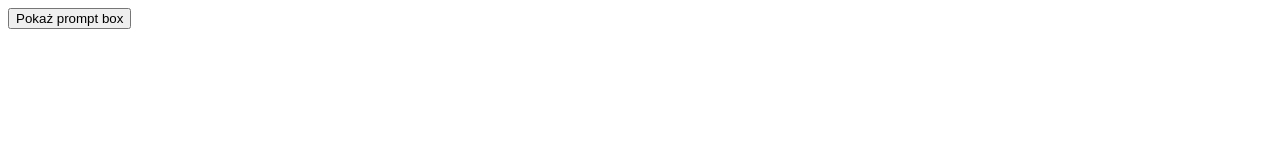
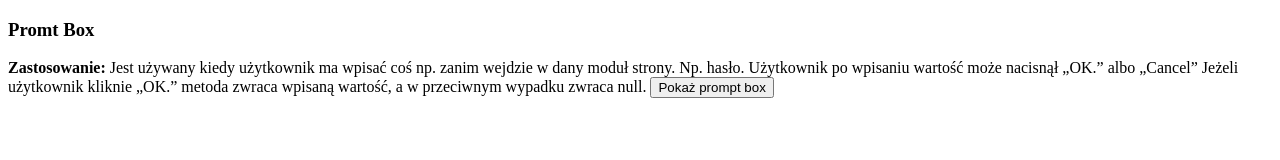
Before and after one commit to aracewicz/kms, a plain HTML site: page zad9_race.html in a window 1280 px wide. Drawn offline with Linux system fonts and the light colour scheme.

Commit message:
Update zad9_race.html

```diff
--- a/zad9_race.html
+++ b/zad9_race.html
@@ -12,6 +12,11 @@
         </script>
 </head>
  <body>
+   <h3> Promt Box </h3>
+  <b> Zastosowanie: </b>
+Jest używany kiedy użytkownik ma wpisać coś np. zanim wejdzie w dany moduł strony. Np. hasło.
+Użytkownik po wpisaniu wartość może nacisnął „OK.” albo „Cancel” Jeżeli użytkownik kliknie „OK.”
+metoda zwraca wpisaną wartość, a w przeciwnym wypadku zwraca null.
    <input type="button" onclick="show_prompt()" value="Pokaż prompt box" />
   </body>
 </html>
```
